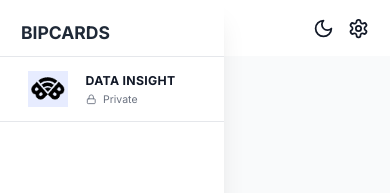
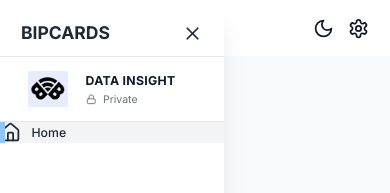
Before and after one commit to tanchu-git/ui-mockup, a Next.js app: page / in a window 390 px wide. Shown: the top 193 px of the page. Built offline with nearby package versions, Linux system fonts and the light colour scheme; no server answers.

Commit message:
sidebar collabsable

```diff
--- a/src/app/(components)/Navbar/index.tsx
+++ b/src/app/(components)/Navbar/index.tsx
@@ -12,7 +12,7 @@ const Navbar = () => {
   return (
     <div className='flex items-center justify-between bg-white px-4 py-3 dark:bg-black'>
         {/* Searchbar */}
-        <div className='flex- items-center gap-8'>
+        <div className='flex items-center gap-8'>
           {/* Sidebar menu icon - create menu button if sidebar is collapsed */}
             {!sidebarCollapsed ? null : (
               <button onClick={() => dispatch(setSidebarCollapsed(!sidebarCollapsed))}>
@@ -35,7 +35,7 @@ const Navbar = () => {
         <div className='flex items-center'>
           {/* Dark Mode button */}
           <button onClick={() => dispatch(setDarkMode(!darkMode))}
-            className={darkMode ? `rounded p-2 dark:hover:bg-gray-700` : `rounded p-2 hover:bg-gray-100`}>
+            className={darkMode ? `rounded p-2 dark:hover:bg-gray-700` : `rounded p-2 hover:bg-gray-200`}>
             {darkMode ? (
               <Sun className="h-6 w-6 cursor-pointer dark:text-white"/>
             ) : (
@@ -51,7 +51,7 @@ const Navbar = () => {
                 : `h-min w-min rounded p-2 hover:bg-gray-100`
               }
             >
-                <Settings className='h-6 w-6 cursor-pointer dark:text-white'/>
+                <Settings className='h-6 w-6 cursor-pointer dark:text-white '/>
             </Link>
             {/* 'md:inline-block' - grey line to mark settings icon when screen is too wide, else is 'hidden' */}
             <div className='ml-2 mr-5 hidden min-h-[2em] w-[0.1rem] bg-gray-200 md:inline-block'></div>
--- a/src/app/(components)/Sidebar/index.tsx
+++ b/src/app/(components)/Sidebar/index.tsx
@@ -1,16 +1,24 @@
 "use client";
 
-import { LockIcon } from 'lucide-react';
+import { useAppDispatch, useAppSelector } from '@/app/redux';
+import { setSidebarCollapsed } from '@/state';
+import { Home, Icon, LockIcon, LucideIcon, X } from 'lucide-react';
 import Image from 'next/image';
+import Link from 'next/link';
+import { usePathname } from 'next/navigation';
 import React, { useState } from 'react'
 
 const Sidebar = () => {
   const [showProjects, setShowProjects] = useState(true);
   const [showPriority, setShowPriority] = useState(true);
 
-  // For sidebar layout
+  const dispatch = useAppDispatch();
+  const sidebarCollapsed = useAppSelector((state) => state.global.sidebarCollapsed)
+
+  // For sidebar layout - check if it's collapsed and act accordingly
   const sidebarClassNames = `fixed flex flex-col h-[100%] justify-between shadow-xl
-    transition-all duration-300 h-full z-40 dark:bg-black overflow-y-auto bg-white w-64
+    transition-all duration-300 h-full z-40 dark:bg-black overflow-y-auto bg-white
+    ${sidebarCollapsed ? "w-0 hidden" : "w-64"}
   `
 
   return (
@@ -23,6 +31,11 @@ const Sidebar = () => {
           <div className='text-xl font-bold text-gray-800 dark:text-white'>
             BIPCARDS
           </div>
+          {sidebarCollapsed ? null : (
+            <button className='py-3' onClick={() => {dispatch(setSidebarCollapsed(!sidebarCollapsed))}}>
+              <X className='h-6 w-6 text-gray-800 hover:text-gray-500 dark:text-white'/>
+            </button>
+          )}
         </div>
         {/* Company */}
         <div className='flex items-center gap-5 border-y-[1.5px] border-gray-200 px-8 py-4 dark:border-gray-700'>
@@ -38,9 +51,54 @@ const Sidebar = () => {
           </div>
         </div>
         {/* NAVBAR LINKS */}
+        <nav className='z-10 w-full'>
+          <SidebarLink icon={Home} label='Home' href="/"/>
+        </nav>
       </div>
     </div>
   )
 }
 
+interface SidebarLinkProps {
+  href: string;
+  icon: LucideIcon;
+  label: string;
+  // isCollapsed: boolean
+}
+
+const SidebarLink = ({
+  href,
+  icon: Icon,
+  label,
+  // isCollapsed
+}: SidebarLinkProps) => {
+  const pathname = usePathname();
+  const isActive = pathname === href || (pathname === "/" && href === "/dashboard");
+  const screenWidth = window.innerWidth;
+
+  const dispatch = useAppDispatch();
+  const sidebarCollapsed = useAppSelector((state) => state.global.sidebarCollapsed)
+
+  // Check sidebar link is active
+  return (
+    <Link href={href} className='w-full'>
+      <div
+        className={`relative flex cursor-pointer items-center gap-3 transition-colors
+          hover:bg-gray-100 dark:bg-black dark:hover:bg-gray-700 ${
+            isActive ? "bg-gray-100 text-white dark:bg-slate-600" : ""
+          }`}
+      >
+        {isActive && (
+          <div className='absolute left-0 top-0 h-[100%] w-[5px] bg-blue-200'/>
+        )}
+
+        <Icon className='h-6 w-6 text-gray-800 dark:text-gray-100' />
+        <span className={`font-medium text-gray-800 dark:text-gray-100`}>
+          {label}
+        </span>
+      </div>
+    </Link>
+  )
+}
+
 export default Sidebar
--- a/src/app/dashboardWrapper.tsx
+++ b/src/app/dashboardWrapper.tsx
@@ -35,6 +35,7 @@ const DashboardLayout = ({children} : {children: React.ReactNode}) => {
   )
 }
 
+// Make it compatible with redux toolki by wrapping the layout and export it
 const DashboardWrapper = ({children} : {children: React.ReactNode}) => {
   return (
     <StoreProvider>
```
